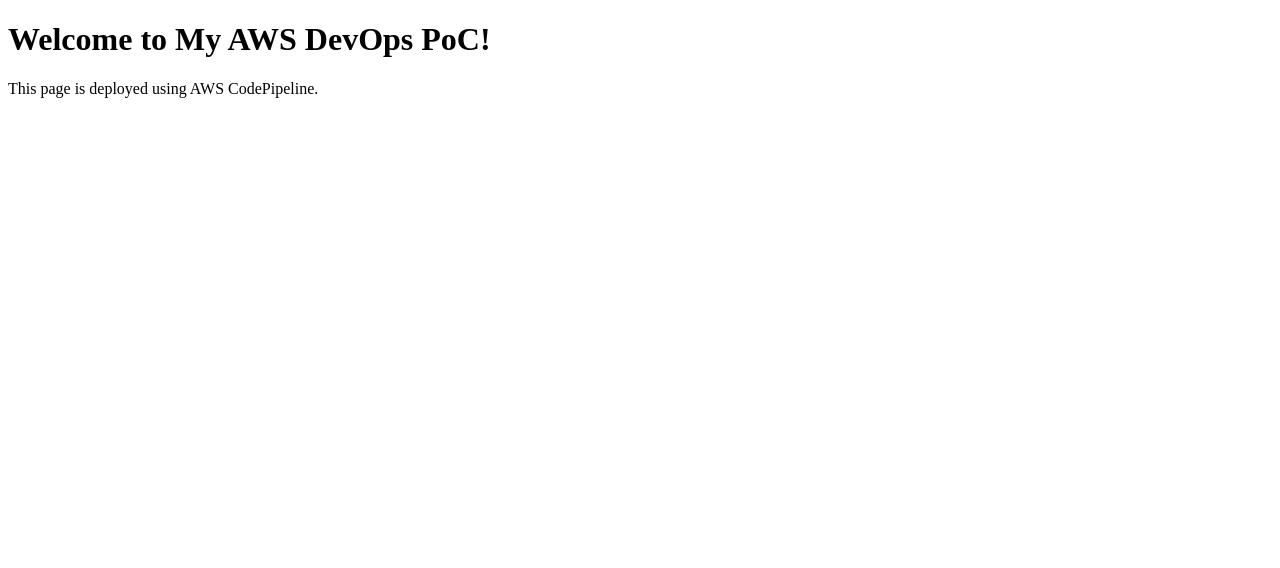
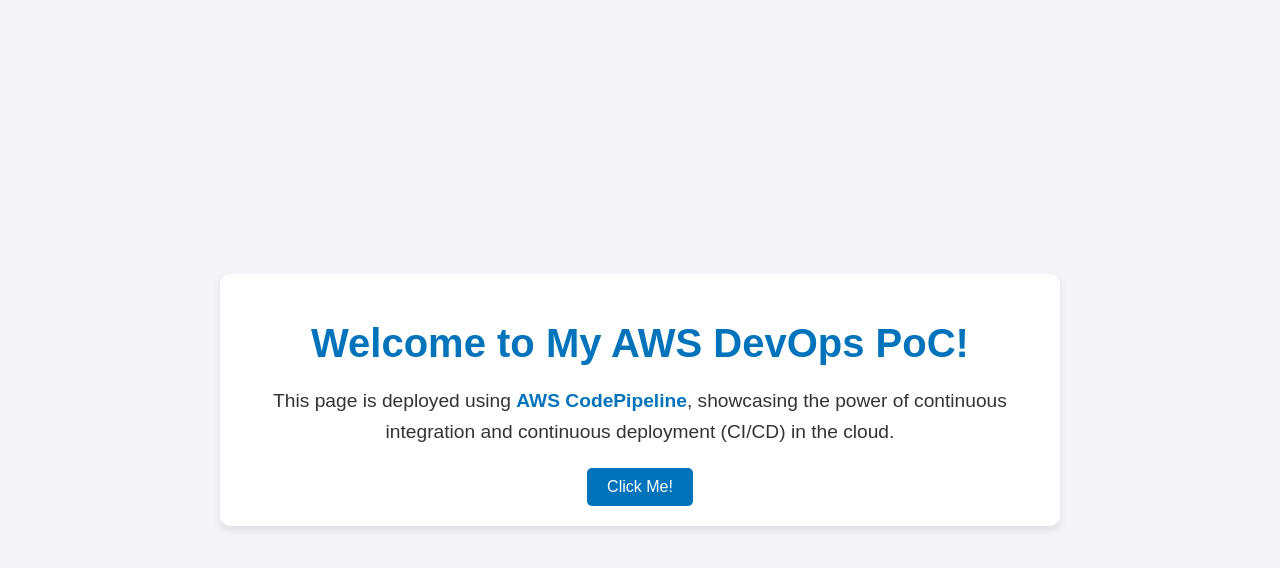
Before and after one commit to hemananthDev/aws-devops-poc, a plain HTML site: page index.html in a window 1280 px wide. Drawn offline with Linux system fonts and the light colour scheme.

Commit message:
updated index

```diff
--- a/index.html
+++ b/index.html
@@ -1,10 +1,88 @@
 <!DOCTYPE html>
-<html>
+<html lang="en">
 <head>
+    <meta charset="UTF-8">
+    <meta name="viewport" content="width=device-width, initial-scale=1.0">
     <title>AWS DevOps PoC</title>
+    <style>
+        /* General Styles */
+        body {
+            font-family: Arial, sans-serif;
+            margin: 0;
+            padding: 0;
+            background-color: #f4f4f9;
+            color: #333;
+            display: flex;
+            justify-content: center;
+            align-items: center;
+            height: 100vh;
+            text-align: center;
+        }
+
+        .container {
+            max-width: 800px;
+            padding: 20px;
+            background: white;
+            border-radius: 10px;
+            box-shadow: 0 4px 8px rgba(0, 0, 0, 0.1);
+        }
+
+        h1 {
+            font-size: 2.5rem;
+            color: #0073bb;
+            margin-bottom: 20px;
+        }
+
+        p {
+            font-size: 1.2rem;
+            line-height: 1.6;
+            margin-bottom: 20px;
+        }
+
+        .highlight {
+            color: #0073bb;
+            font-weight: bold;
+        }
+
+        .button {
+            display: inline-block;
+            padding: 10px 20px;
+            font-size: 1rem;
+            color: white;
+            background-color: #0073bb;
+            border: none;
+            border-radius: 5px;
+            cursor: pointer;
+            transition: background-color 0.3s ease;
+        }
+
+        .button:hover {
+            background-color: #005f99;
+        }
+
+        /* Responsive Design */
+        @media (max-width: 600px) {
+            h1 {
+                font-size: 2rem;
+            }
+
+            p {
+                font-size: 1rem;
+            }
+        }
+    </style>
 </head>
 <body>
-    <h1>Welcome to My AWS DevOps PoC!</h1>
-    <p>This page is deployed using AWS CodePipeline.</p>
+    <div class="container">
+        <h1>Welcome to My AWS DevOps PoC!</h1>
+        <p>This page is deployed using <span class="highlight">AWS CodePipeline</span>, showcasing the power of continuous integration and continuous deployment (CI/CD) in the cloud.</p>
+        <button class="button" onclick="showAlert()">Click Me!</button>
+    </div>
+
+    <script>
+        function showAlert() {
+            alert("You clicked the button! 🎉");
+        }
+    </script>
 </body>
 </html>
```
